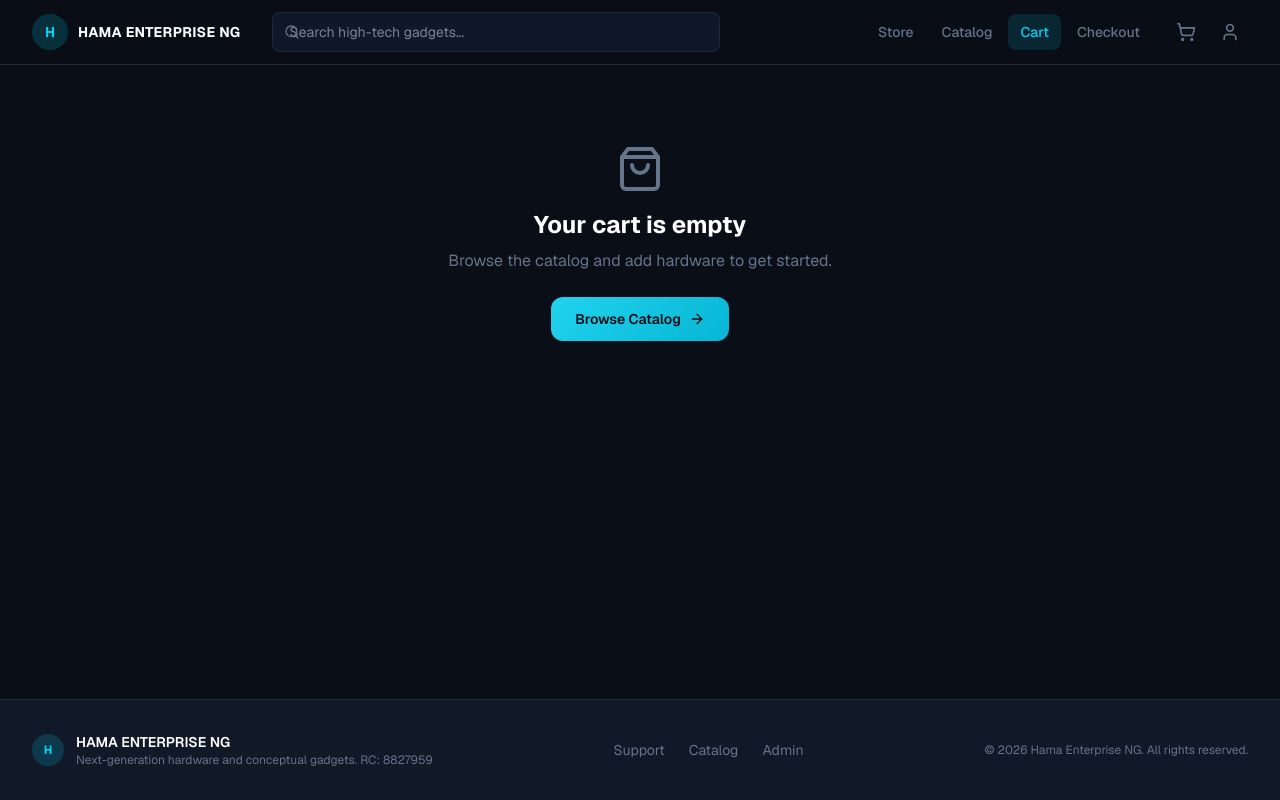
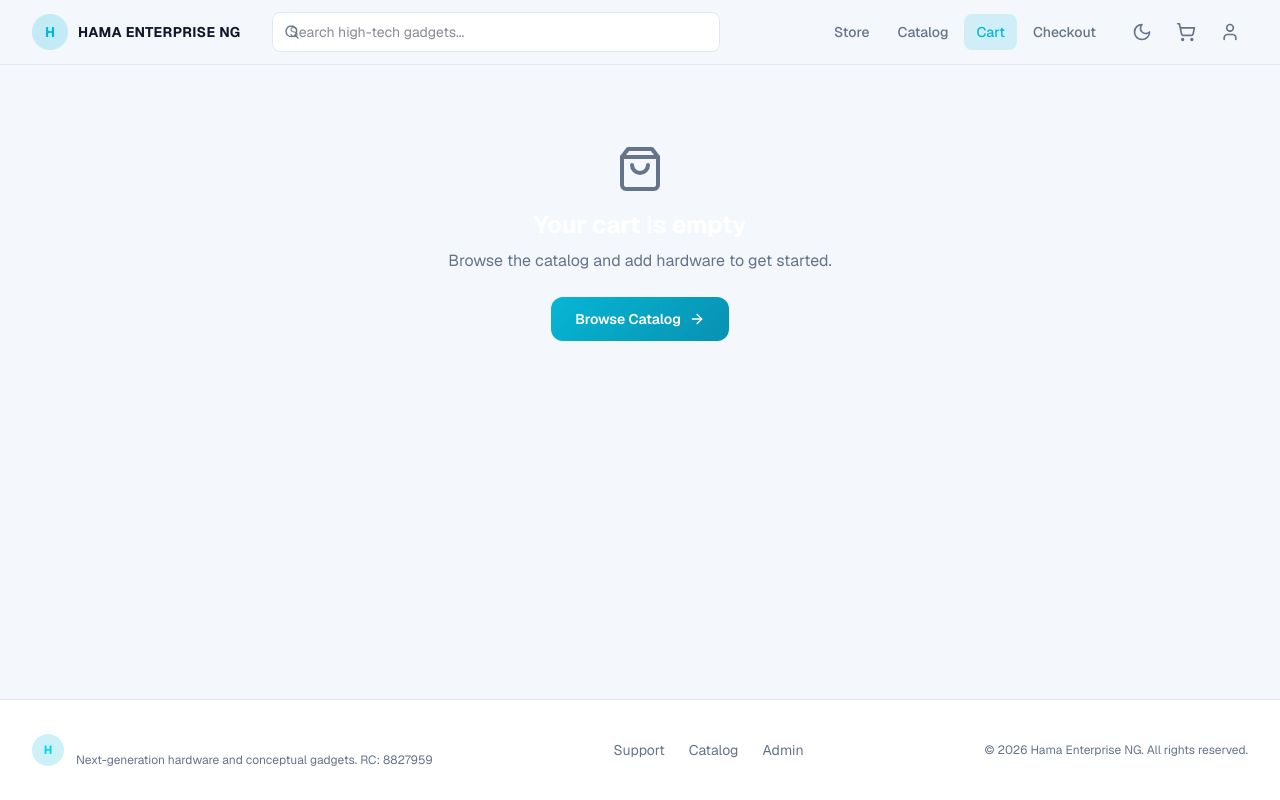
Before and after one commit to WebDevNinja12/hama-enterprise-store, a Next.js app: page /cart in a window 1280 px wide. Built offline with nearby package versions, Linux system fonts and the light colour scheme.

Commit message:
Add light and dark mode theme toggle with persistence

```diff
--- a/src/app/globals.css
+++ b/src/app/globals.css
@@ -1,6 +1,8 @@
 @import "tailwindcss";
 
-:root {
+/* Dark (default) */
+:root,
+html.dark {
   --background: #0a0e17;
   --foreground: #e8eef7;
   --card: #111827;
@@ -9,59 +11,104 @@
   --muted: #64748b;
   --accent: #22d3ee;
   --accent-glow: rgba(34, 211, 238, 0.25);
+  --input-bg: #0f172a;
+  --header-bg: rgba(10, 14, 23, 0.9);
+  --nav-hover: rgba(255, 255, 255, 0.05);
+  --heading: #ffffff;
 }
 
-* { box-sizing: border-box; }
-html { scroll-behavior: smooth; }
+/* Light */
+html.light {
+  --background: #f4f7fb;
+  --foreground: #0f172a;
+  --card: #ffffff;
+  --card-hover: #f1f5f9;
+  --border: #e2e8f0;
+  --muted: #64748b;
+  --accent: #0891b2;
+  --accent-glow: rgba(8, 145, 178, 0.2);
+  --input-bg: #ffffff;
+  --header-bg: rgba(244, 247, 251, 0.92);
+  --nav-hover: rgba(15, 23, 42, 0.05);
+  --heading: #0f172a;
+}
+
+* {
+  box-sizing: border-box;
+}
+
+html {
+  scroll-behavior: smooth;
+}
+
 body {
   background: var(--background);
   color: var(--foreground);
   font-family: var(--font-geist-sans), system-ui, sans-serif;
   min-height: 100vh;
+  transition: background-color 0.25s ease, color 0.25s ease;
 }
+
 .btn-primary {
   background: linear-gradient(135deg, #22d3ee 0%, #06b6d4 100%);
   color: #0a0e17;
   font-weight: 600;
   transition: all 0.2s ease;
 }
+
+html.light .btn-primary {
+  background: linear-gradient(135deg, #06b6d4 0%, #0891b2 100%);
+  color: #ffffff;
+}
+
 .btn-primary:hover {
   background: linear-gradient(135deg, #67e8f9 0%, #22d3ee 100%);
   box-shadow: 0 0 24px var(--accent-glow);
 }
+
+html.light .btn-primary:hover {
+  background: linear-gradient(135deg, #22d3ee 0%, #06b6d4 100%);
+}
+
 .btn-secondary {
   background: transparent;
   border: 1px solid var(--border);
   color: var(--foreground);
   transition: all 0.2s ease;
 }
+
 .btn-secondary:hover {
   border-color: var(--accent);
   color: var(--accent);
 }
+
 .card {
   background: var(--card);
   border: 1px solid var(--border);
   border-radius: 12px;
   transition: all 0.2s ease;
 }
+
 .card:hover {
-  border-color: rgba(34, 211, 238, 0.3);
+  border-color: rgba(34, 211, 238, 0.35);
   background: var(--card-hover);
 }
+
 .input {
-  background: #0f172a;
+  background: var(--input-bg);
   border: 1px solid var(--border);
   border-radius: 8px;
   color: var(--foreground);
   padding: 0.75rem 1rem;
   width: 100%;
 }
+
 .input:focus {
   outline: none;
   border-color: var(--accent);
   box-shadow: 0 0 0 3px var(--accent-glow);
 }
+
 .badge {
   display: inline-flex;
   align-items: center;
@@ -70,14 +117,37 @@ body {
   font-size: 0.75rem;
   font-weight: 600;
 }
+
 .badge-cyan {
   background: rgba(34, 211, 238, 0.15);
+  color: #0891b2;
+  border: 1px solid rgba(34, 211, 238, 0.35);
+}
+
+html.dark .badge-cyan {
   color: #22d3ee;
-  border: 1px solid rgba(34, 211, 238, 0.3);
 }
-.badge-success { background: rgba(16, 185, 129, 0.15); color: #10b981; }
-.badge-warning { background: rgba(245, 158, 11, 0.15); color: #f59e0b; }
-.badge-danger { background: rgba(239, 68, 68, 0.15); color: #ef4444; }
+
+.badge-success {
+  background: rgba(16, 185, 129, 0.15);
+  color: #10b981;
+}
+
+.badge-warning {
+  background: rgba(245, 158, 11, 0.15);
+  color: #f59e0b;
+}
+
+.badge-danger {
+  background: rgba(239, 68, 68, 0.15);
+  color: #ef4444;
+}
+
 .glow-cyan {
   box-shadow: 0 0 20px var(--accent-glow), 0 0 40px rgba(34, 211, 238, 0.1);
 }
+
+/* Theme-aware text helpers used across pages */
+.text-heading {
+  color: var(--heading);
+}
--- a/src/app/layout.tsx
+++ b/src/app/layout.tsx
@@ -14,11 +14,29 @@ export const metadata: Metadata = {
     "Official store of HAMA ENTERPRISE NG (RC: 8827959). Premium high-tech gadgets, wearables, AR hardware and more.",
 };
 
+const themeInitScript = `
+(function() {
+  try {
+    var stored = localStorage.getItem('hama-theme');
+    var theme = stored === 'light' || stored === 'dark'
+      ? stored
+      : (window.matchMedia('(prefers-color-scheme: dark)').matches ? 'dark' : 'light');
+    document.documentElement.classList.add(theme);
+    document.documentElement.style.colorScheme = theme;
+  } catch (e) {
+    document.documentElement.classList.add('dark');
+  }
+})();
+`;
+
 export default function RootLayout({
   children,
 }: Readonly<{ children: React.ReactNode }>) {
   return (
-    <html lang="en" className={`${geistSans.variable} ${geistMono.variable}`}>
+    <html lang="en" className={`${geistSans.variable} ${geistMono.variable}`} suppressHydrationWarning>
+      <head>
+        <script dangerouslySetInnerHTML={{ __html: themeInitScript }} />
+      </head>
       <body className="flex min-h-screen flex-col antialiased">
         <Providers>
           <Header />
--- a/src/components/Header.tsx
+++ b/src/components/Header.tsx
@@ -2,10 +2,19 @@
 
 import Link from "next/link";
 import { usePathname } from "next/navigation";
-import { ShoppingCart, User, Search, Menu, X } from "lucide-react";
+import {
+  ShoppingCart,
+  User,
+  Search,
+  Menu,
+  X,
+  Sun,
+  Moon,
+} from "lucide-react";
 import { useState } from "react";
 import { cn } from "@/lib/utils";
 import { useCart } from "@/context/CartContext";
+import { useTheme } from "@/context/ThemeContext";
 
 const navLinks = [
   { href: "/", label: "Store" },
@@ -18,15 +27,16 @@ export default function Header() {
   const pathname = usePathname();
   const [mobileOpen, setMobileOpen] = useState(false);
   const { totalItems } = useCart();
+  const { theme, toggleTheme } = useTheme();
 
   return (
-    <header className="sticky top-0 z-50 border-b border-[var(--border)] bg-[var(--background)]/90 backdrop-blur-xl">
+    <header className="sticky top-0 z-50 border-b border-[var(--border)] bg-[var(--header-bg)] backdrop-blur-xl">
       <div className="mx-auto flex h-16 max-w-7xl items-center gap-4 px-4 sm:px-6 lg:px-8">
         <Link href="/" className="flex shrink-0 items-center gap-2.5">
-          <div className="flex h-9 w-9 items-center justify-center rounded-full bg-cyan-500/20 text-sm font-bold text-cyan-400">
+          <div className="flex h-9 w-9 items-center justify-center rounded-full bg-cyan-500/20 text-sm font-bold text-cyan-500">
             H
           </div>
-          <span className="hidden text-sm font-bold tracking-wide text-white sm:block">
+          <span className="hidden text-sm font-bold tracking-wide text-[var(--heading)] sm:block">
             HAMA ENTERPRISE NG
           </span>
         </Link>
@@ -48,8 +58,8 @@ export default function Header() {
               className={cn(
                 "rounded-lg px-3 py-2 text-sm font-medium transition-colors",
                 pathname === link.href
-                  ? "bg-cyan-500/15 text-cyan-400"
-                  : "text-[var(--muted)] hover:text-white"
+                  ? "bg-cyan-500/15 text-cyan-500"
+                  : "text-[var(--muted)] hover:text-[var(--heading)]"
               )}
             >
               {link.label}
@@ -57,10 +67,24 @@ export default function Header() {
           ))}
         </nav>
 
-        <div className="flex items-center gap-2">
+        <div className="flex items-center gap-1 sm:gap-2">
+          <button
+            type="button"
+            onClick={toggleTheme}
+            className="rounded-lg p-2 text-[var(--muted)] transition hover:bg-[var(--nav-hover)] hover:text-[var(--heading)]"
+            title={theme === "dark" ? "Switch to light mode" : "Switch to dark mode"}
+            aria-label={theme === "dark" ? "Switch to light mode" : "Switch to dark mode"}
+          >
+            {theme === "dark" ? (
+              <Sun className="h-5 w-5" />
+            ) : (
+              <Moon className="h-5 w-5" />
+            )}
+          </button>
+
           <Link
             href="/cart"
-            className="relative rounded-lg p-2 text-[var(--muted)] transition hover:bg-white/5 hover:text-white"
+            className="relative rounded-lg p-2 text-[var(--muted)] transition hover:bg-[var(--nav-hover)] hover:text-[var(--heading)]"
           >
             <ShoppingCart className="h-5 w-5" />
             {totalItems > 0 && (
@@ -69,12 +93,14 @@ export default function Header() {
               </span>
             )}
           </Link>
+
           <Link
             href="/login"
-            className="rounded-lg p-2 text-[var(--muted)] transition hover:bg-white/5 hover:text-white"
+            className="rounded-lg p-2 text-[var(--muted)] transition hover:bg-[var(--nav-hover)] hover:text-[var(--heading)]"
           >
             <User className="h-5 w-5" />
           </Link>
+
           <button
             className="rounded-lg p-2 text-[var(--muted)] md:hidden"
             onClick={() => setMobileOpen(!mobileOpen)}
@@ -95,13 +121,31 @@ export default function Header() {
                 className={cn(
                   "rounded-lg px-3 py-2.5 text-sm font-medium",
                   pathname === link.href
-                    ? "bg-cyan-500/15 text-cyan-400"
+                    ? "bg-cyan-500/15 text-cyan-500"
                     : "text-[var(--muted)]"
                 )}
               >
                 {link.label}
               </Link>
             ))}
+            <button
+              type="button"
+              onClick={() => {
+                toggleTheme();
+                setMobileOpen(false);
+              }}
+              className="flex items-center gap-2 rounded-lg px-3 py-2.5 text-left text-sm text-[var(--muted)]"
+            >
+              {theme === "dark" ? (
+                <>
+                  <Sun className="h-4 w-4" /> Light mode
+                </>
+              ) : (
+                <>
+                  <Moon className="h-4 w-4" /> Dark mode
+                </>
+              )}
+            </button>
           </nav>
         </div>
       )}
--- a/src/components/Providers.tsx
+++ b/src/components/Providers.tsx
@@ -2,11 +2,14 @@
 
 import { SessionProvider } from "next-auth/react";
 import { CartProvider } from "@/context/CartContext";
+import { ThemeProvider } from "@/context/ThemeContext";
 
 export default function Providers({ children }: { children: React.ReactNode }) {
   return (
     <SessionProvider>
-      <CartProvider>{children}</CartProvider>
+      <ThemeProvider>
+        <CartProvider>{children}</CartProvider>
+      </ThemeProvider>
     </SessionProvider>
   );
 }
--- /dev/null
+++ b/src/context/ThemeContext.tsx
@@ -0,0 +1,85 @@
+"use client";
+
+import {
+  createContext,
+  useCallback,
+  useContext,
+  useEffect,
+  useMemo,
+  useState,
+} from "react";
+
+export type Theme = "dark" | "light";
+
+type ThemeContextValue = {
+  theme: Theme;
+  setTheme: (theme: Theme) => void;
+  toggleTheme: () => void;
+};
+
+const ThemeContext = createContext<ThemeContextValue | null>(null);
+const STORAGE_KEY = "hama-theme";
+
+function applyTheme(theme: Theme) {
+  const root = document.documentElement;
+  root.classList.remove("light", "dark");
+  root.classList.add(theme);
+  root.style.colorScheme = theme;
+}
+
+export function ThemeProvider({ children }: { children: React.ReactNode }) {
+  const [theme, setThemeState] = useState<Theme>("dark");
+  const [ready, setReady] = useState(false);
+
+  useEffect(() => {
+    const stored = localStorage.getItem(STORAGE_KEY) as Theme | null;
+    const prefersDark =
+      window.matchMedia("(prefers-color-scheme: dark)").matches;
+    const initial: Theme =
+      stored === "light" || stored === "dark"
+        ? stored
+        : prefersDark
+          ? "dark"
+          : "light";
+    setThemeState(initial);
+    applyTheme(initial);
+    setReady(true);
+  }, []);
+
+  const setTheme = useCallback((next: Theme) => {
+    setThemeState(next);
+    applyTheme(next);
+    localStorage.setItem(STORAGE_KEY, next);
+  }, []);
+
+  const toggleTheme = useCallback(() => {
+    setThemeState((prev) => {
+      const next = prev === "dark" ? "light" : "dark";
+      applyTheme(next);
+      localStorage.setItem(STORAGE_KEY, next);
+      return next;
+    });
+  }, []);
+
+  const value = useMemo(
+    () => ({ theme, setTheme, toggleTheme }),
+    [theme, setTheme, toggleTheme]
+  );
+
+  // Avoid theme flash mismatch — still render children
+  if (!ready) {
+    return (
+      <ThemeContext.Provider value={value}>{children}</ThemeContext.Provider>
+    );
+  }
+
+  return (
+    <ThemeContext.Provider value={value}>{children}</ThemeContext.Provider>
+  );
+}
+
+export function useTheme() {
+  const ctx = useContext(ThemeContext);
+  if (!ctx) throw new Error("useTheme must be used within ThemeProvider");
+  return ctx;
+}
```
